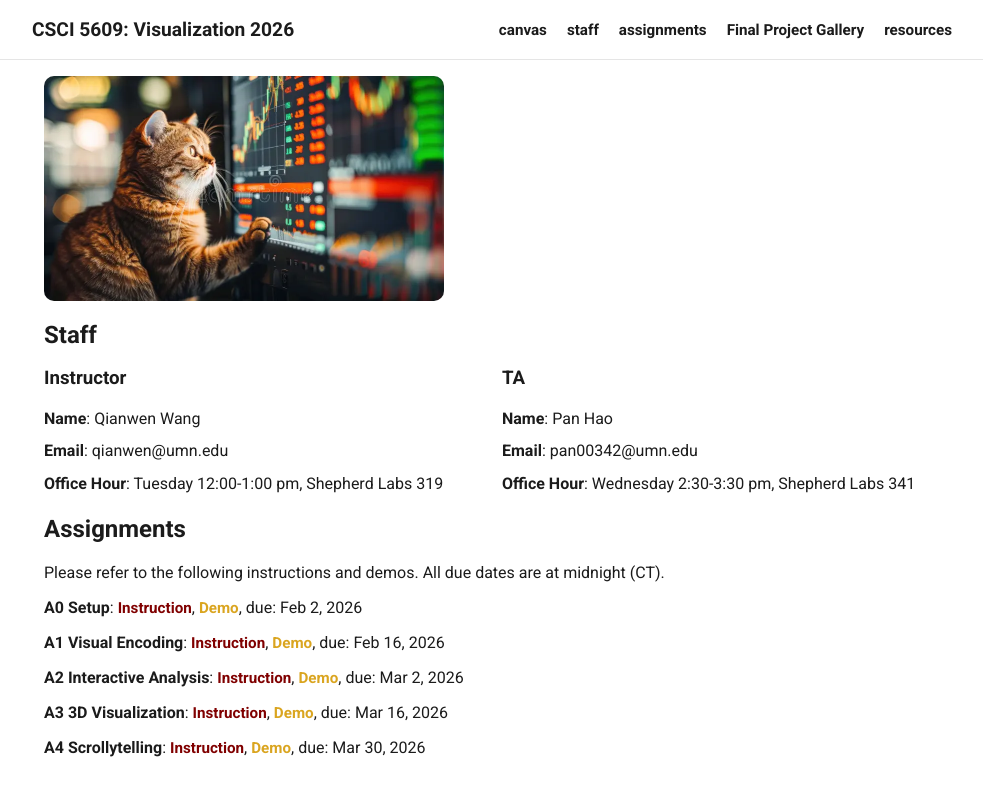
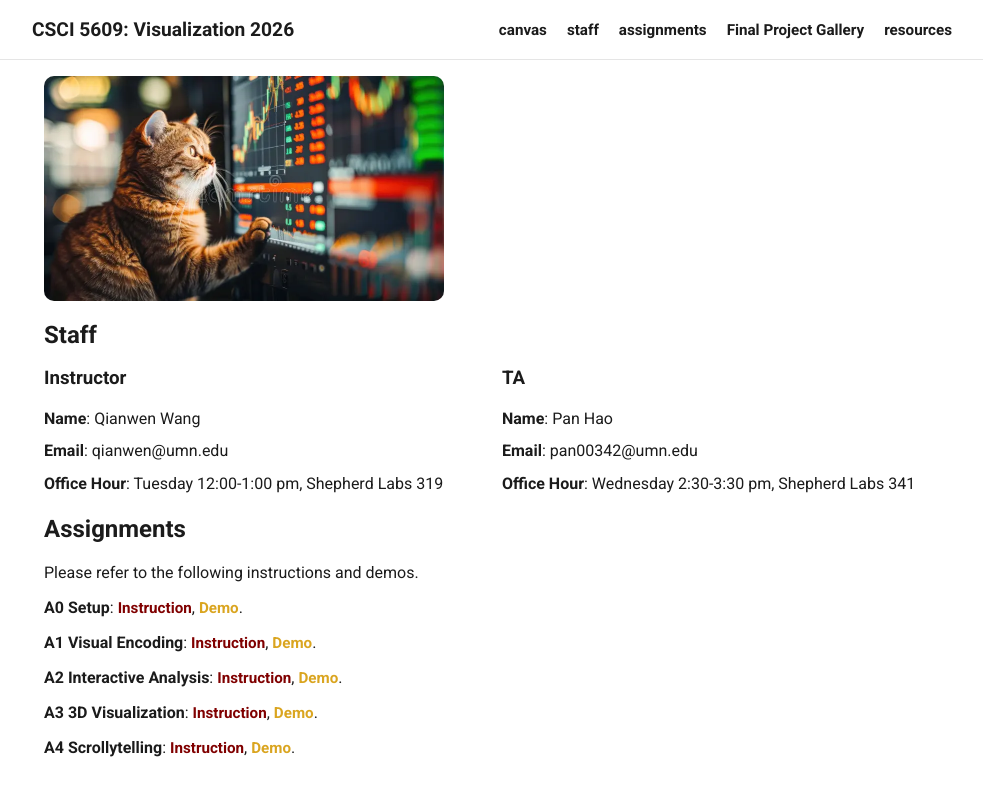
Before and after one commit to UMN-CSCI5609/my-vis-5609, a SvelteKit app: page / in a window 1280 px wide. Shown: the top 800 px of the page, without its empty margins (148-1131 px from the left). Built offline with nearby package versions, Linux system fonts and the light colour scheme.

Commit message:
Remove due dates

```diff
--- a/src/routes/+page.svelte
+++ b/src/routes/+page.svelte
@@ -261,10 +261,12 @@
 
 	<section class="assignments" id="assignments">
 		<h2>Assignments</h2>
-		Please refer to the following instructions and demos. All due dates are at midnight (CT).
+		Please refer to the following instructions and demos.
+		<!-- All due dates are at midnight (CT). -->
 		{#each assignments as assignment}
 			<p><b>{assignment.title}</b>:
-				<a href={assignment.instruction} target="_blank" rel="noreferrer" class="link-item">Instruction</a>, <a href={assignment.demo} target="_blank" rel="noreferrer" class="demo-item">Demo</a>, due: {assignment.due}</p>
+				<a href={assignment.instruction} target="_blank" rel="noreferrer" class="link-item">Instruction</a>, <a href={assignment.demo} target="_blank" rel="noreferrer" class="demo-item">Demo</a>. 			</p>
+				<!-- due: {assignment.due} -->
 		{/each}
 	</section>
 </main>
```
